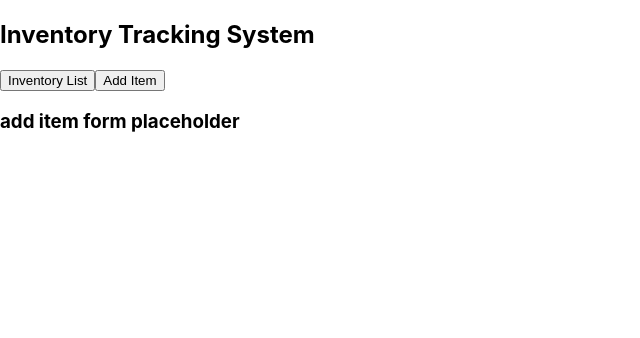
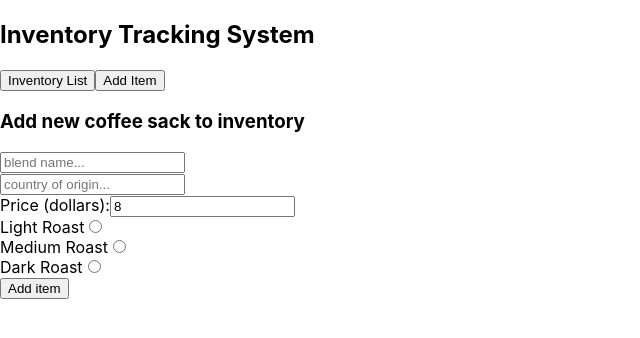
Before and after one commit to zhaoak/react-inventory-tracker-codereview, a React (Create React App) app: page / in a window 1280 px wide. Both pictures are taken after a click on the button "Add Item". Shown: the top 338 px of the page, without its empty margins (0-640 px from the left). Built offline with nearby package versions, Linux system fonts and the light colour scheme.

Commit message:
Create form component

```diff
--- a/src/components/InventoryAddItem.js
+++ b/src/components/InventoryAddItem.js
@@ -1,7 +1,41 @@
 
 function InventoryAddItem(props) {
+  function handleNewItemFormSubmission(event) {
+    event.preventDefault();
+    console.log(event.target.name.value);
+    console.log(event.target.origin.value);
+    console.log(event.target.price.value);
+    console.log(event.target.roast.value);
+  }
+
   return (
-    <h3>add item form placeholder</h3>
+    <section className="add-item-form">
+    <h3>Add new coffee sack to inventory</h3>
+    <form onSubmit={handleNewItemFormSubmission}>
+    <input type='text' name='name' placeholder='blend name...'/>
+    <br/>
+    <input type='text' name='origin' placeholder='country of origin...' />
+    <br/>
+    <label htmlFor='price'>Price (dollars):
+    <input type='number' name='price' defaultValue='8' id='price' />
+    </label>
+    <div>
+    <label htmlFor='lightroast'>Light Roast
+    <input type='radio' name='roast' value='light' id='lightroast' />
+    </label>
+    <br/>
+    <label htmlFor='mediumroast'>Medium Roast
+    <input type='radio' name='roast' value='medium' id='mediumroast' />
+    </label>
+    <br/>
+    <label htmlFor='darkroast'>Dark Roast
+    <input type='radio' name='roast' value='dark' id='darkroast' />
+    </label>
+    </div>
+    <button type='submit'>Add item</button>
+    </form>
+    </section>
+
   );
 }
 
--- a/src/components/InventoryControl.js
+++ b/src/components/InventoryControl.js
@@ -9,7 +9,9 @@ class InventoryControl extends React.Component {
   constructor(props) {
     super(props);
     this.state = {
-      selectedComponent: "InventoryList"
+      itemList: null,
+      selectedComponent: "InventoryList",
+      selectedItem: null
     };
   }
 
@@ -17,7 +19,10 @@ class InventoryControl extends React.Component {
     this.setState({selectedComponent: newSelectedComponent});
   }
 
+
+
   render() {
+    // view swapping logic
     let currentView = null;
     switch(this.state.selectedComponent) {
       case "InventoryList":
--- a/src/components/NavBar.js
+++ b/src/components/NavBar.js
@@ -3,6 +3,7 @@ import PropTypes from "prop-types";
 function NavBar(props) {
 
   function handleNavButtonClick(selectedComponent) {
+    // pass in string containing name of component to switch to that component
     props.onClickNavButton(selectedComponent);
   }
 
```
